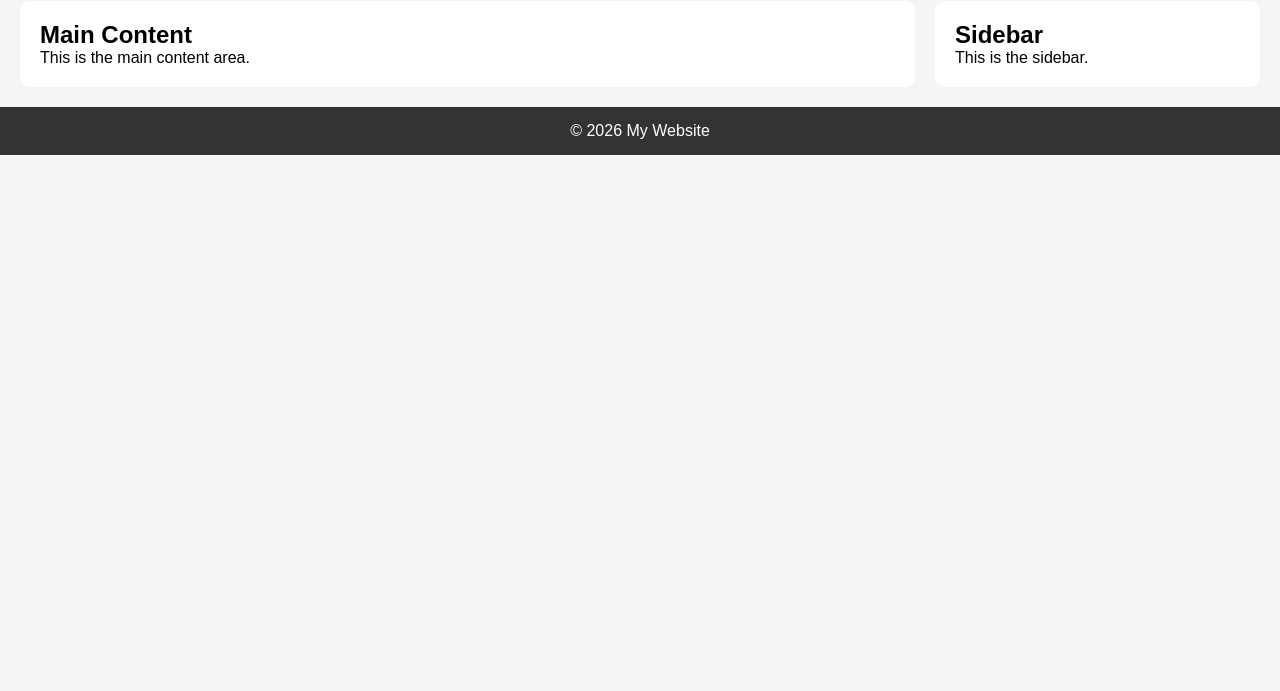
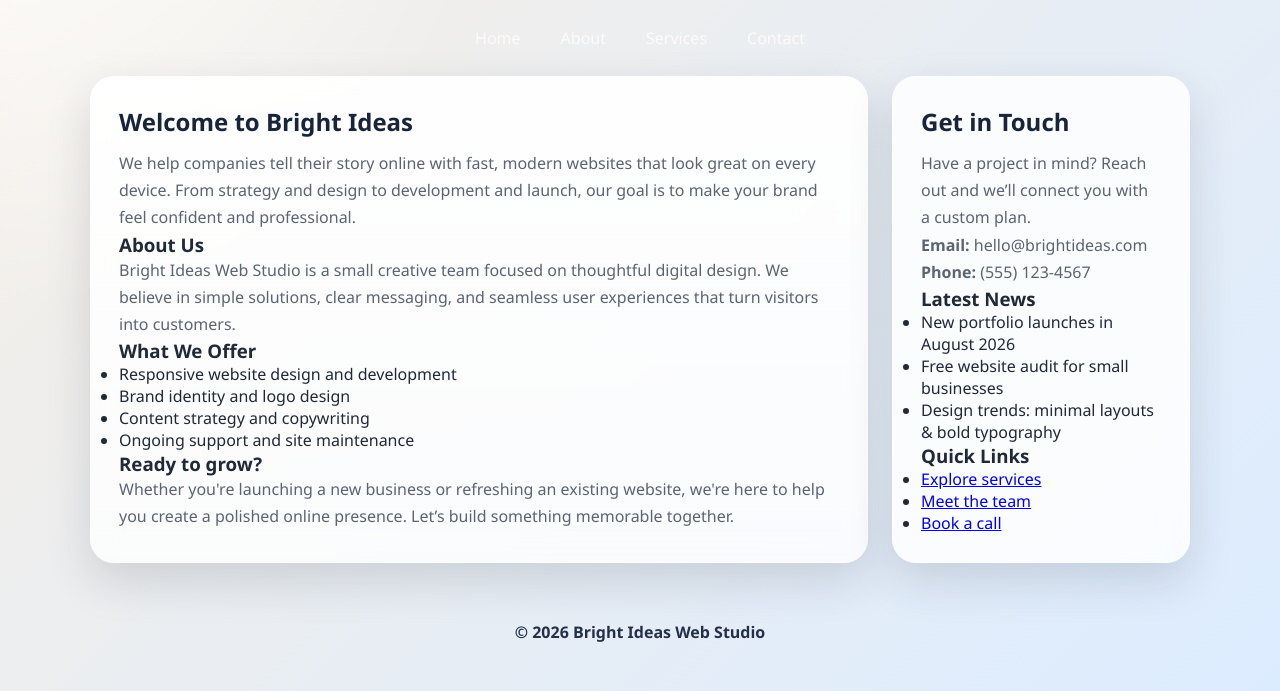
Before and after one commit to Sunilbadu/github, a plain HTML site: page index.html in a window 1280 px wide. Shown: the part 179-870 px from the top of the page. Before the commit the page ends 800 px from the top, so only its background shows below. Drawn offline with Linux system fonts and the light colour scheme.

Commit message:
add a text file

```diff
--- a/index.html
+++ b/index.html
@@ -1,41 +1,79 @@
 <!DOCTYPE html>
 <html lang="en">
+
 <head>
     <meta charset="UTF-8">
     <meta name="viewport" content="width=device-width, initial-scale=1.0">
     <title>Sample Layout</title>
     <link rel="stylesheet" href="style.css">
 </head>
+
 <body>
 
     <header class="header">
-        <h1>welcome back guys</h1>
+        <h1>My Website</h1>
     </header>
 
     <nav class="navbar">
-        <a href="#">Home</a>
-        <a href="#">About</a>
-        <a href="#">Services</a>
-        <a href="#">Contact</a>
+        <a href="#home">Home</a>
+        <a href="#about">About</a>
+        <a href="#services">Services</a>
+        <a href="#contact">Contact</a>
     </nav>
 
     <main class="container">
 
-        <section class="content">
-            <h2>Main Content</h2>
-            <p>This is the main content area.</p>
+        <section class="content" id="home">
+            <h2>Welcome to Bright Ideas</h2>
+            <p>We help companies tell their story online with fast, modern websites that look great on every device.
+                From strategy and design to development and launch, our goal is to make your brand feel confident and
+                professional.</p>
+
+            <h3 id="about">About Us</h3>
+            <p>Bright Ideas Web Studio is a small creative team focused on thoughtful digital design. We believe in
+                simple solutions, clear messaging, and seamless user experiences that turn visitors into customers.</p>
+
+            <h3 id="services">What We Offer</h3>
+            <ul>
+                <li>Responsive website design and development</li>
+                <li>Brand identity and logo design</li>
+                <li>Content strategy and copywriting</li>
+                <li>Ongoing support and site maintenance</li>
+            </ul>
+
+            <h3>Ready to grow?</h3>
+            <p>Whether you're launching a new business or refreshing an existing website, we're here to help you create
+                a polished online presence. Let’s build something memorable together.</p>
         </section>
 
-        <aside class="sidebar">
-            <h2>Sidebar</h2>
-            <p>This is the sidebar.</p>
+        <aside class="sidebar" id="contact">
+            <h2>Get in Touch</h2>
+            <p>Have a project in mind? Reach out and we’ll connect you with a custom plan.</p>
+            <p><strong>Email:</strong> hello@brightideas.com</p>
+            <p><strong>Phone:</strong> (555) 123-4567</p>
+
+            <h3>Latest News</h3>
+            <ul>
+                <li>New portfolio launches in August 2026</li>
+                <li>Free website audit for small businesses</li>
+                <li>Design trends: minimal layouts & bold typography</li>
+            </ul>
+
+            <h3>Quick Links</h3>
+            <ul>
+                <li><a href="#services">Explore services</a></li>
+                <li><a href="#about">Meet the team</a></li>
+                <li><a href="#contact">Book a call</a></li>
+            </ul>
         </aside>
+
 
     </main>
 
     <footer class="footer">
-        <p>&copy; 2026 My Website</p>
+        <p>&copy; 2026 Bright Ideas Web Studio</p>
     </footer>
 
 </body>
+
 </html>
--- a/style.css
+++ b/style.css
@@ -1,76 +1,137 @@
-/* Remove default spacing */
-*{
+* {
     margin: 0;
     padding: 0;
     box-sizing: border-box;
 }
 
-/* Body */
-body{
-    font-family: Arial, sans-serif;
-    background-color: #f5f5f5;
+:root {
+    --bg-top: #f7efe5;
+    --bg-bottom: #dcecff;
+    --panel: rgba(255, 255, 255, 0.82);
+    --panel-strong: rgba(255, 255, 255, 0.94);
+    --text: #1f2937;
+    --muted: #5b6473;
+    --accent: #d85f3d;
+    --accent-dark: #a63f23;
+    --shadow: 0 18px 45px rgba(31, 41, 55, 0.15);
+    --radius-lg: 24px;
+    --radius-md: 16px;
 }
 
-/* Header */
-.header{
-    background-color: #333;
-    color: white;
-    text-align: center;
-    padding: 20px;
-    margin-bottom: 25px;
+body {
+    font-family: "Segoe UI", Tahoma, Geneva, Verdana, sans-serif;
+    color: var(--text);
+    min-height: 100vh;
+    background:
+        radial-gradient(circle at top left, rgba(255, 255, 255, 0.95), transparent 32%),
+        linear-gradient(135deg, var(--bg-top), var(--bg-bottom));
+    padding: 28px 18px;
 }
 
-/* Navbar */
-.navbar{
-    background-color: #444;
+.header,
+.container,
+.footer {
+    width: min(1100px, 100%);
+    margin-inline: auto;
+}
+
+.header {
+    text-align: center;
+    padding: 48px 24px 28px;
+}
+
+.header h1 {
+    font-size: clamp(2.2rem, 5vw, 4.2rem);
+    letter-spacing: 0.08em;
+    text-transform: uppercase;
+    color: #162033;
+    text-shadow: 0 8px 24px rgba(255, 255, 255, 0.45);
+}
+
+.navbar {
     display: flex;
     justify-content: center;
     flex-wrap: wrap;
     width: min(90%, 600px);
     margin: auto;
     border-radius: 5px;
+
+
 }
 
 .navbar a{
-    color: #fff;
-    background-color: #555;
+    color: rgb(255, 250, 250);
     text-decoration: none;
     padding: 15px 20px;
-    border-radius: 5px;
-    margin: 5px 8px;
 }
 
-.navbar a:hover{
-    background-color: #666;
+.navbar a:hover {
+    background: linear-gradient(135deg, #f28b68, var(--accent));
+    color: white;
+    transform: translateY(-2px);
 }
 
-/* Main Container */
-.container{
+.container {
     display: flex;
-    gap: 20px;
-    padding: 20px;
+    gap: 24px;
+    padding: 12px 0 28px;
 }
 
-/* Main Content */
-.content{
-    flex: 3;
-    background: white;
-    padding: 20px;
-    border-radius: 10px;
+.content,
+.sidebar {
+    background: var(--panel);
+    backdrop-filter: blur(14px);
+    border: 1px solid rgba(255, 255, 255, 0.55);
+    border-radius: var(--radius-lg);
+    box-shadow: var(--shadow);
+    padding: 28px;
 }
 
-/* Sidebar */
-.sidebar{
-    flex: 1;
-    background: white;
-    padding: 20px;
-    border-radius: 10px;
+.content {
+    flex: 3;
+    background: linear-gradient(180deg, var(--panel-strong), rgba(255, 255, 255, 0.78));
 }
 
-/* Footer */
-.footer{
-    background-color: #333;
-    color: white;
+.sidebar {
+    flex: 1;
+}
+
+.content h2,
+.sidebar h2 {
+    font-size: 1.5rem;
+    margin-bottom: 12px;
+    color: #18243a;
+}
+
+.content p,
+.sidebar p {
+    color: var(--muted);
+    line-height: 1.7;
+}
+
+.footer {
+    margin-top: 10px;
     text-align: center;
-    padding: 15px;
+    padding: 20px;
+    color: #233048;
+    font-weight: 600;
 }
+
+@media (max-width: 768px) {
+    body {
+        padding: 20px 14px;
+    }
+
+    .container {
+        flex-direction: column;
+    }
+
+    .header {
+        padding-top: 28px;
+    }
+
+    .content,
+    .sidebar {
+        padding: 22px;
+    }
+}
--- /dev/null
+++ b/textaagaman.txt
@@ -0,0 +1 @@
+my name is aagaman
```
